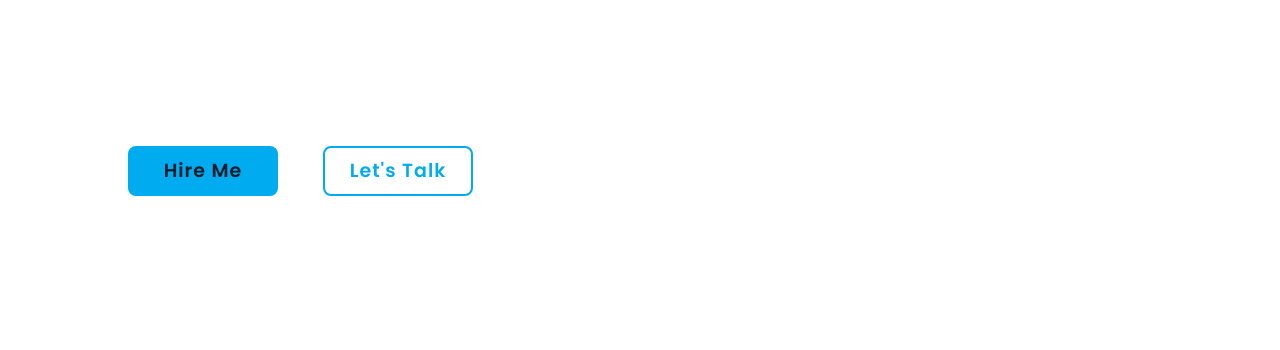
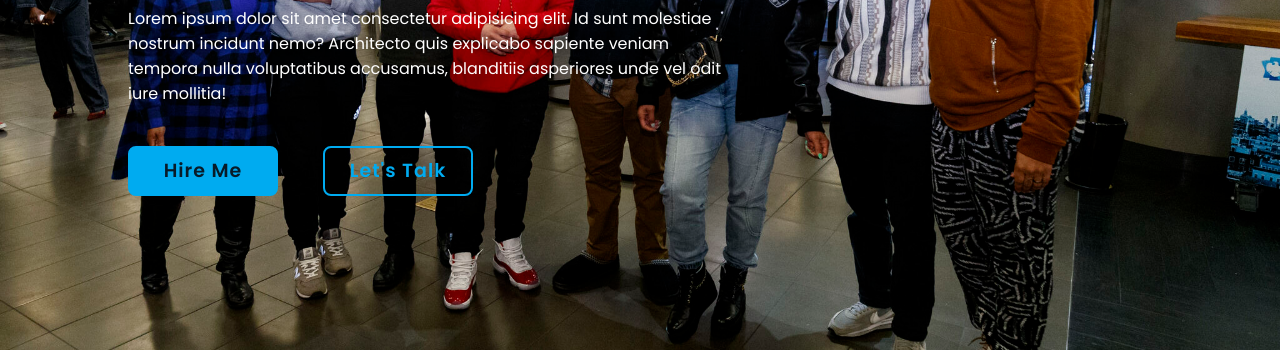
Before and after one commit to FEARJODON/Portfilo, a plain HTML site: page index.html in a window 1280 px wide. Shown: the part 367-717 px from the top of the page. Drawn offline with nearby package versions, Linux system fonts and the light colour scheme; the site is published under a folder, as on GitHub Pages, so addresses that start at the root find nothing.

Commit message:
Update Style.Css

```diff
--- a/Style.Css
+++ b/Style.Css
@@ -60,7 +60,7 @@ body{
 }
 .home{
     height: 100vh;
-    background: url('/Portfilo/joanthans.jpeg')no-repeat;
+    background: url('joanthans.jpeg')no-repeat;
     background-size: cover;
     background-position: center;
     display: flex;
```
